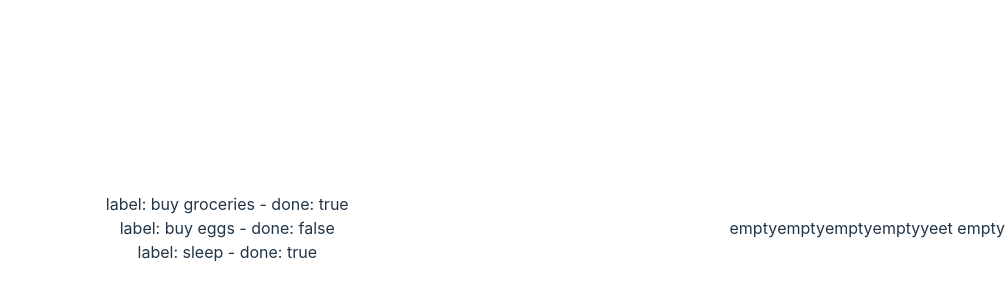
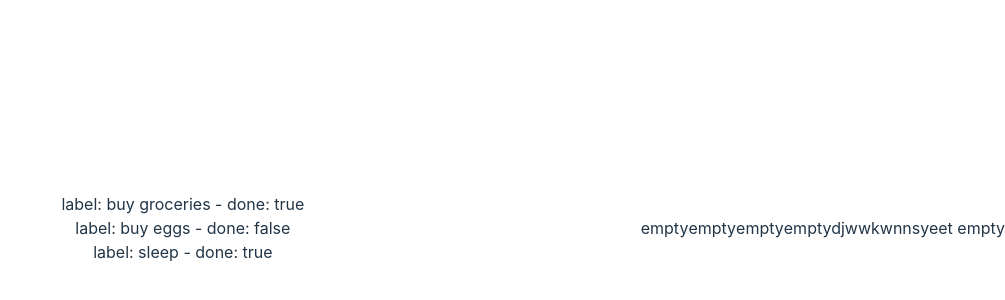
Before and after one commit to thelinus1997/timerExamination, a website built with Vite: page index.html in a window 1280 px wide. Shown: the part 172-472 px from the top of the page, without its empty margins (275-1280 px from the left). Built offline with nearby package versions, Linux system fonts and the light colour scheme.

Commit message:
jnanksskbewb

```diff
--- a/index.html
+++ b/index.html
@@ -11,7 +11,7 @@
     <div>empty</div>
     <div>empty</div>
     <div>empty</div>
-    <div>empty</div>
+    <div>emptydjwwkwnns</div>
     <div>yeet empty</div>
 
     <script type="module" src="/src/main.ts"></script>
```
